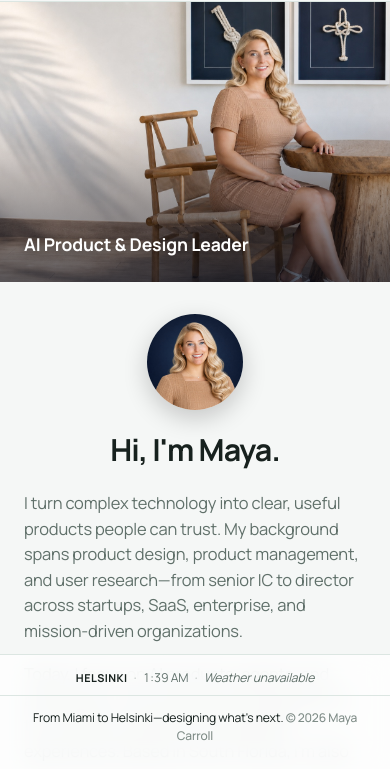
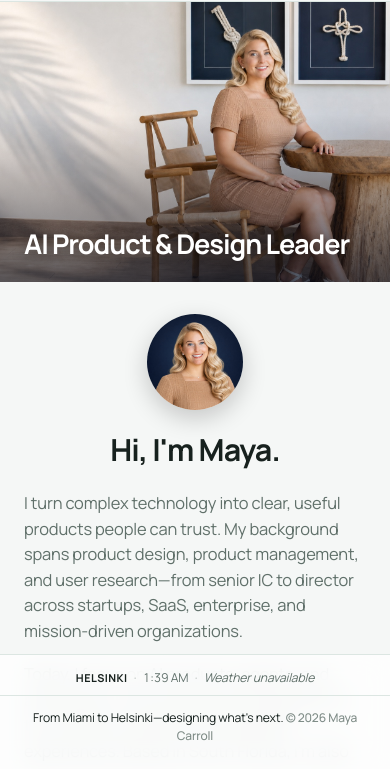
Before and after one commit to mayacarroll-ux/maya-carroll-portfolio, a website: page about.html in a window 390 px wide. Shown: the part 70-839 px from the top of the page. Drawn offline with Linux system fonts and the light colour scheme; no server answers.

Commit message:
Match About hero role text size to the homepage H1

```diff
--- a/about.html
+++ b/about.html
@@ -538,10 +538,12 @@
     }
     .hero-banner-overlay .hero-role {
       color: #fff;
-      text-shadow: 0 2px 10px rgba(0, 0, 0, 0.45);
+      text-shadow: 0 2px 14px rgba(0, 0, 0, 0.45);
       margin: 0;
-      font-size: 1.1rem;
+      font-size: clamp(2rem, 4.2vw, 3rem);
       font-weight: 700;
+      line-height: 1.02;
+      letter-spacing: -0.04em;
     }
 
     /* ==================== About intro: centered avatar + heading ==================== */
@@ -609,6 +611,9 @@
         justify-content: flex-end;
         padding-bottom: clamp(1.5rem, 6vw, 2.5rem);
         background: linear-gradient(0deg, rgba(7, 11, 24, 0.65) 0%, rgba(7, 11, 24, 0.25) 38%, rgba(7, 11, 24, 0) 60%);
+      }
+      .hero-banner-overlay .hero-role {
+        font-size: 1.7rem;
       }
       .intro-avatar {
         width: 96px;
```
